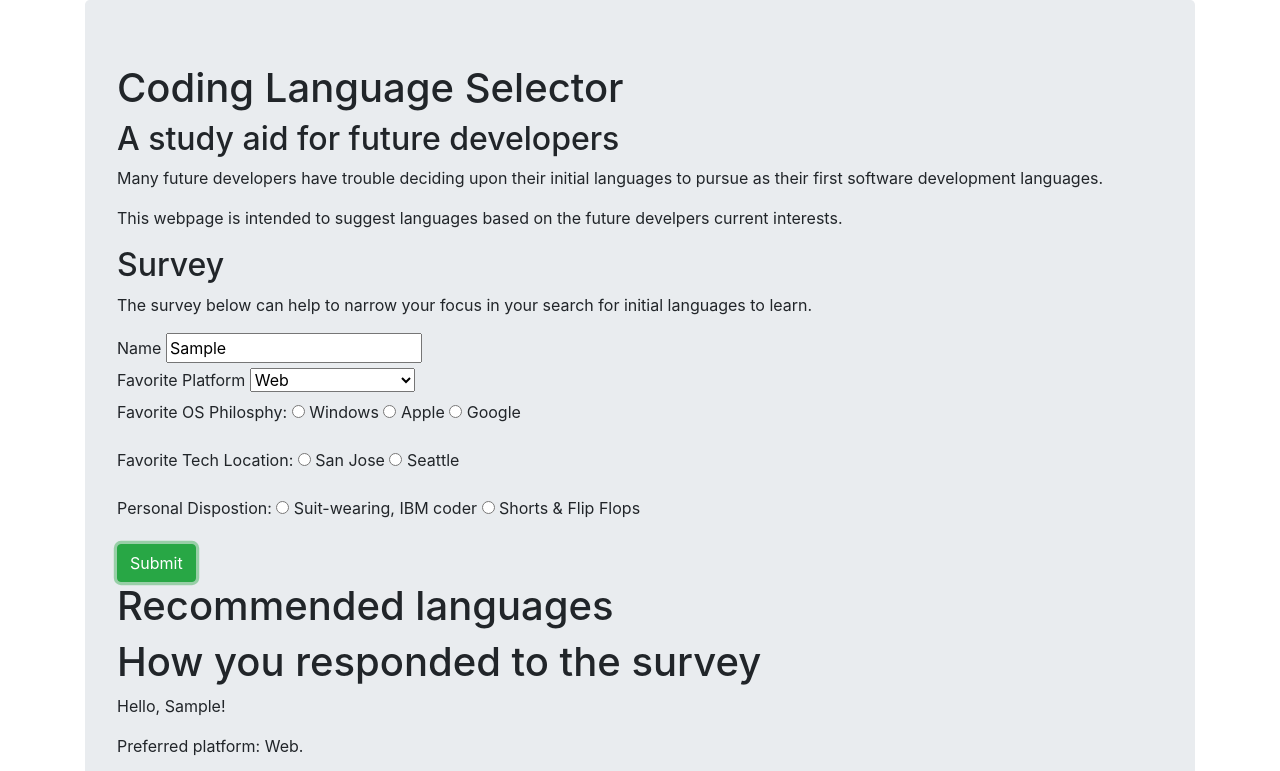
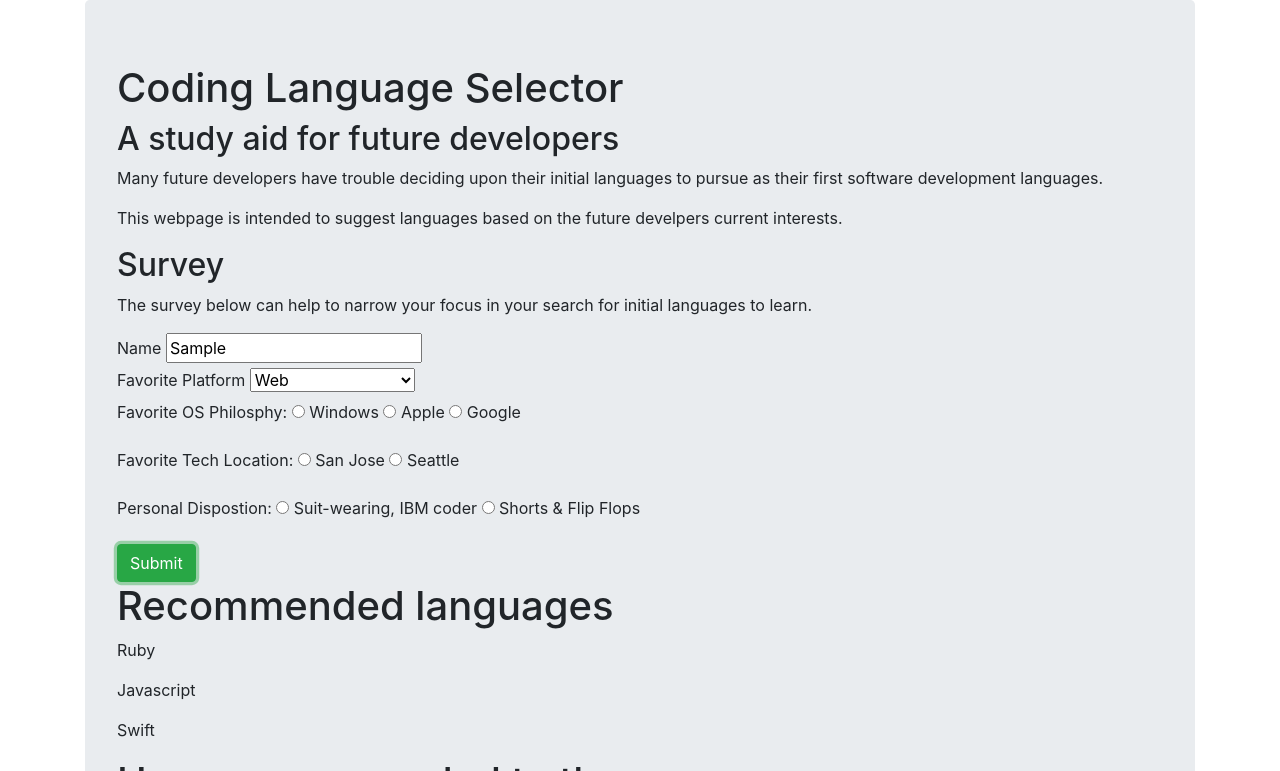
Before and after one commit to DrewAPeterson7671/week2-codereview, a plain HTML site: page index.html in a window 1280 px wide. Both pictures are taken after typing "Sample" into the empty fields and a click on the button "Submit". Shown: the top 771 px of the page. Drawn offline with nearby package versions, Linux system fonts and the light colour scheme.

Commit message:
Fixed error in html recommended languages section.

```diff
--- a/index.html
+++ b/index.html
@@ -98,8 +98,8 @@
                   <p <span id="languageRuby">Ruby</span></p>
                   <p <span id="languageCs"></span>C#</p>
                   <p <span id="languageJavascript"></span>Javascript</p>
-                  <p <span id="languageGo">Go</span>Go</p>
-                  <p <span id="languagePython">Python</span>Python</p>
+                  <p <span id="languageGo"></span>Go</p>
+                  <p <span id="languagePython"></span>Python</p>
                   <p <span id="languageRust">Rust</span></p>
                   <p <span id="languageSwift">Swift</span></p>
 
--- a/js/scripts.js
+++ b/js/scripts.js
@@ -7,8 +7,21 @@ $(document).ready(function() {
     var personalDisposition = $("input:radio[name=personalDisposition]:checked").val();
 
 
+    $("#languageJavascript").hide();
+    $("#languageRuby").hide();
+    $("#languageSwift").hide();
+    $("#languageGo").hide();
+    $("#languageSwift").hide();
+    $("#languagePython").hide();
+    $("#languageCs").hide();
+    $("#languagePython").hide();
+    $("#languageRust").hide();
 
-    if (favPlatform === 'web') {
+
+
+
+
+    if (favPlatform === 'Web') {
       $("#languageJavascript").show();
       $("#languageRuby").show();
       $("#languageSwift").show();
```
